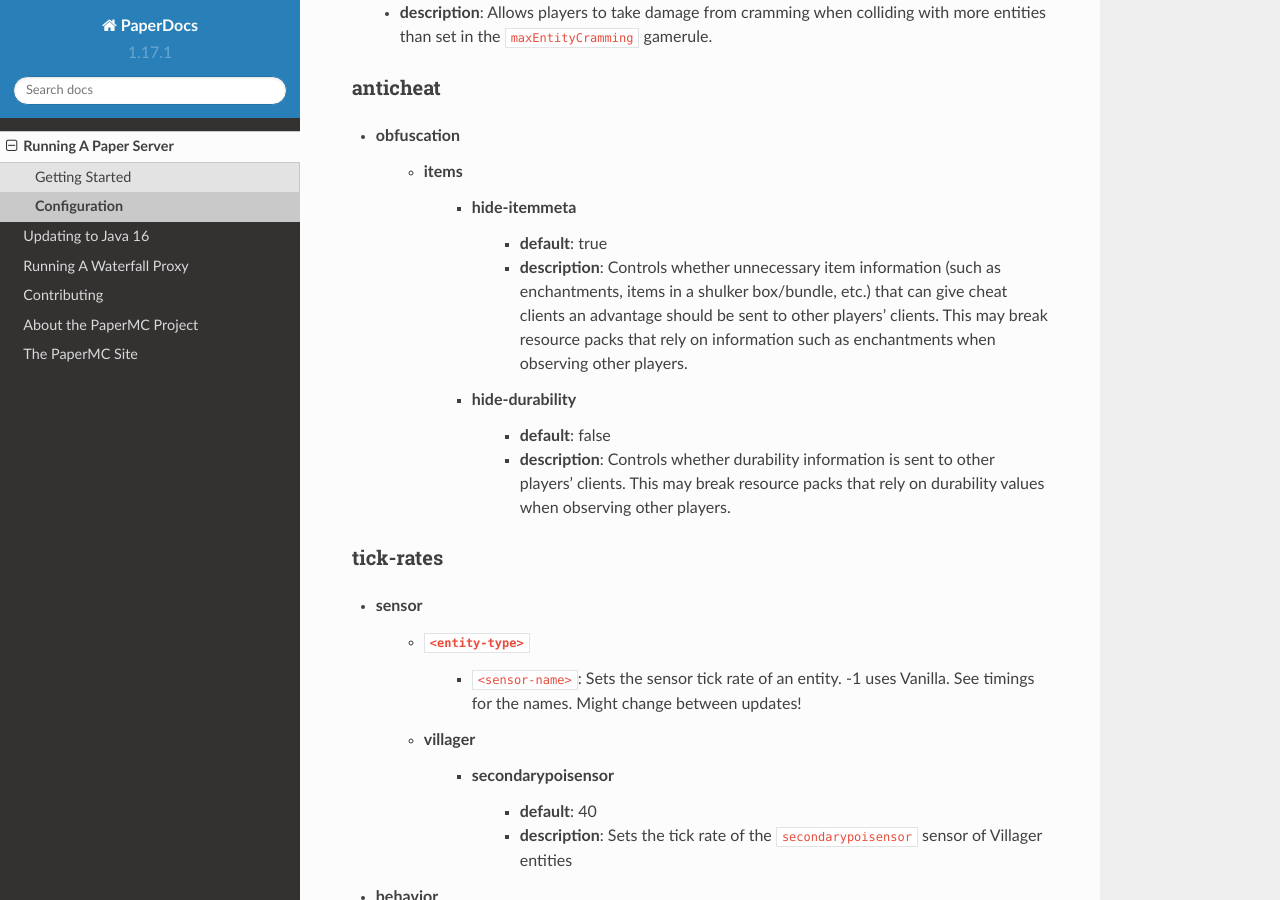
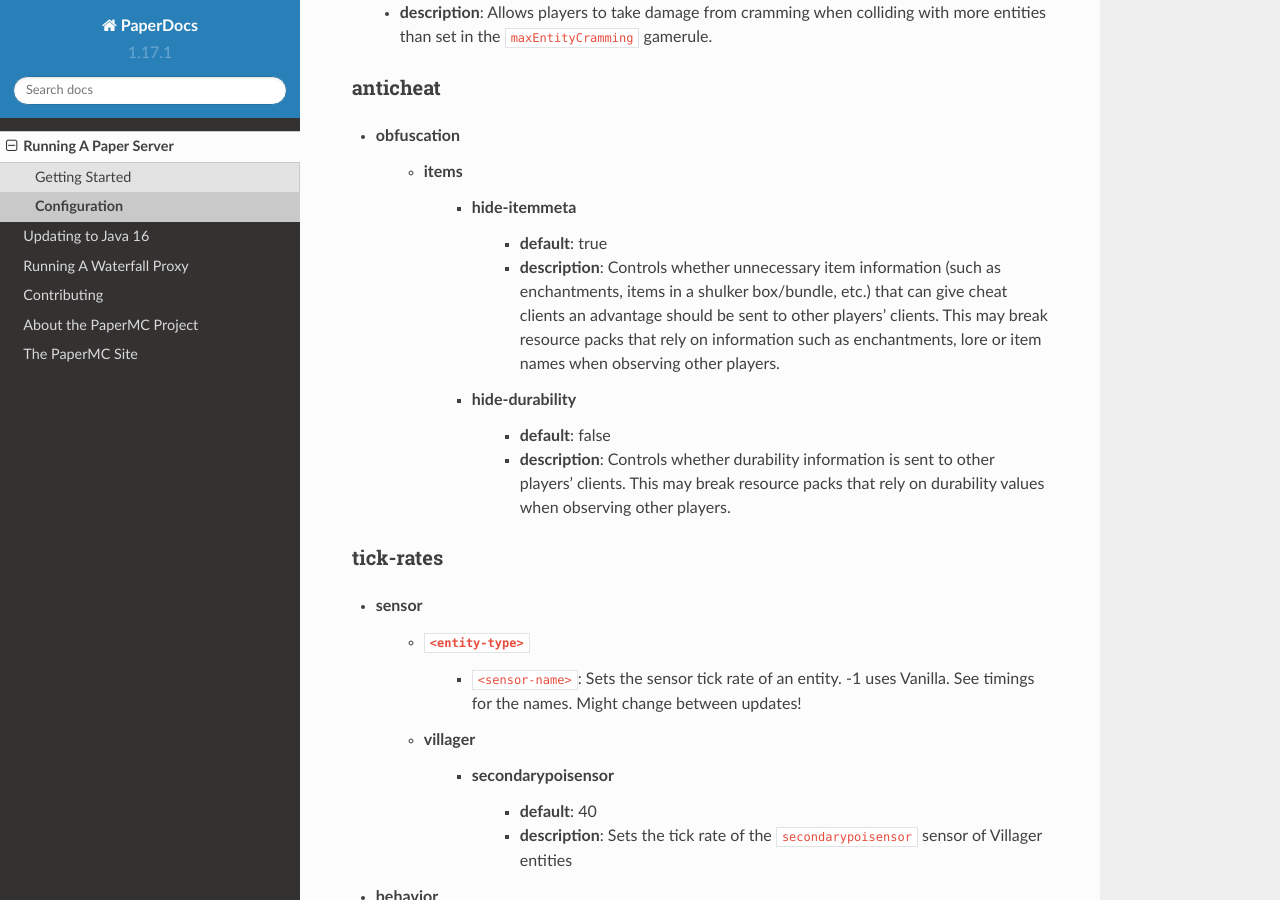
Before and after one commit to PaperMC/PaperDocs, a Sphinx documentation site: the page built from source/server/configuration.rst, in a window 1280 px wide and 900 px high, scrolled down 28307 px. Built offline with Sphinx 7.4.7 and the Read the Docs theme 2.0.0, drawn with Linux system fonts in a browser that asks for light colours.

Commit message:
Clarify that this breaks resource packs that depend on item names/lore

```diff
--- a/source/server/configuration.rst
+++ b/source/server/configuration.rst
@@ -1218,7 +1218,8 @@
               (such as enchantments, items in a shulker box/bundle, etc.)
               that can give cheat clients an advantage should be sent to other
               players' clients. This may break resource packs that rely on
-              information such as enchantments when observing other players.
+              information such as enchantments, lore or item names
+              when observing other players.
 
         * hide-durability
             - **default**: false
```
